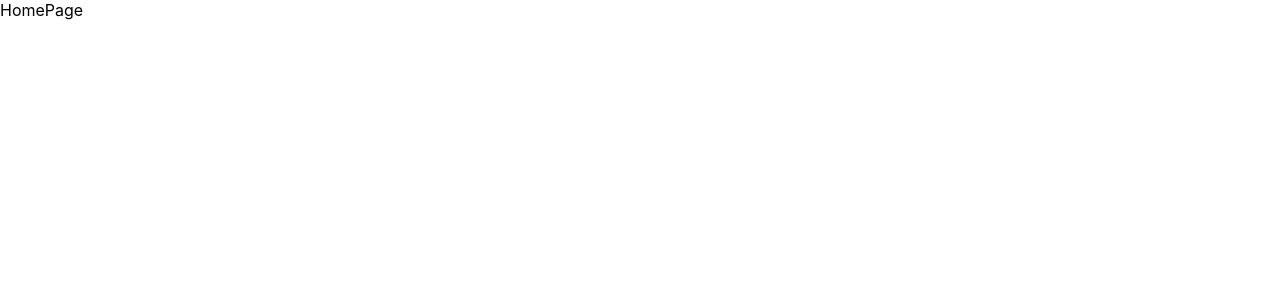
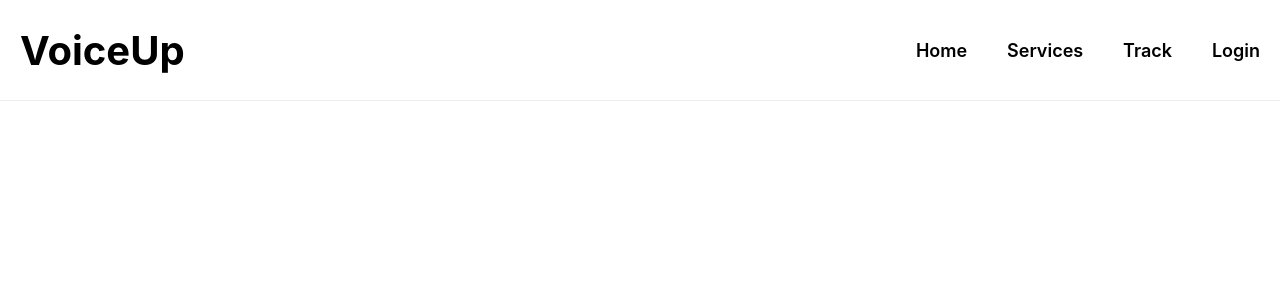
Before and after one commit to SubhashRelangi/RiseVoice, a React (Create React App) app in the folder frontend/: page / in a window 1280 px wide. Shown: the top 300 px of the page. Built offline with nearby package versions, Linux system fonts and the light colour scheme.

Commit message:
feat: Add Navigation component
- Creates a new Navigation component with links to Home, Services, Track, and Login.

- Adds a stylesheet for the Navigation component.

- Integrates the Navigation component into the HomePage.

```diff
--- /dev/null
+++ b/frontend/src/Components/Navigation.jsx
@@ -0,0 +1,20 @@
+import React from 'react'
+import '../StyleSheets/Navigation.css'
+
+const Navigation = () => {
+  return (
+    <div className='navigation'>
+        <div className='brand'>
+            <h1 className='Title'>VoiceUp</h1>
+        </div>
+        <div className='navLinks'>
+            <a href='#' className='navLinkEle'>Home</a>
+            <a href='#' className='navLinkEle'>Services</a>
+            <a href='#' className='navLinkEle'>Track</a>
+            <a href='#' className='navLinkEle'>Login</a>
+        </div>
+    </div>
+  )
+}
+
+export default Navigation
--- /dev/null
+++ b/frontend/src/StyleSheets/Navigation.css
@@ -0,0 +1,32 @@
+.navigation{
+    height: 100px;
+    width: 100%;
+    display: flex;
+    align-items: center;
+    justify-content: space-between;
+    border-bottom: 1px solid #eee;
+}
+
+.brand{
+    font-size: 20px;
+    font-weight: bold;
+    padding: 20px;
+}
+
+.navLinks{
+    width: 30%;
+    display: flex;
+    justify-content: space-around;
+}
+
+.navLinkEle{
+    color: black;
+    font-size: 18px;
+    font-weight: 600;
+    text-decoration: none;
+    padding: 10px 15px;
+}
+
+.navLinkEle:hover{
+    color: #d97b00;
+}
--- a/frontend/src/pages/HomePage.jsx
+++ b/frontend/src/pages/HomePage.jsx
@@ -1,8 +1,11 @@
 import React from 'react'
+import Navigation from '../Components/Navigation'
 
 const HomePage = () => {
   return (
-    <div>HomePage</div>
+    <div>
+      <Navigation />
+    </div>
   )
 }
 
```
